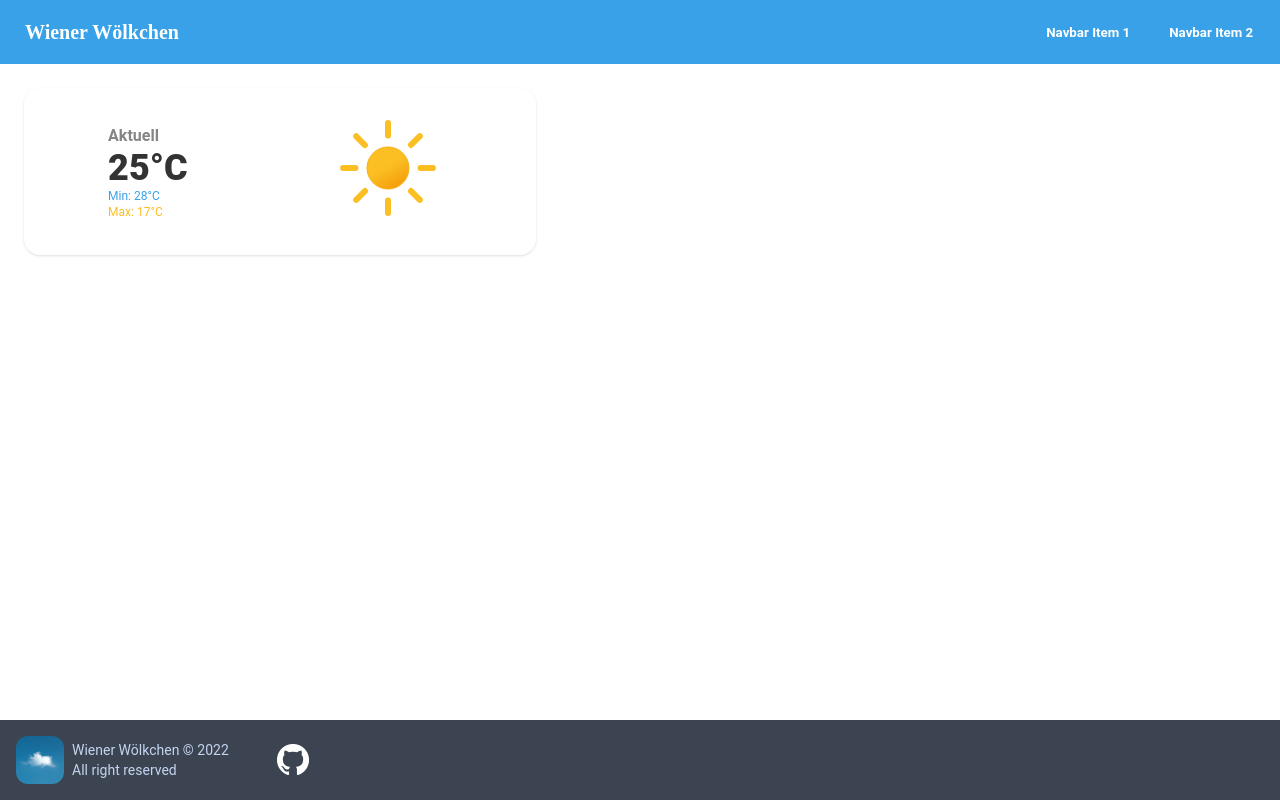
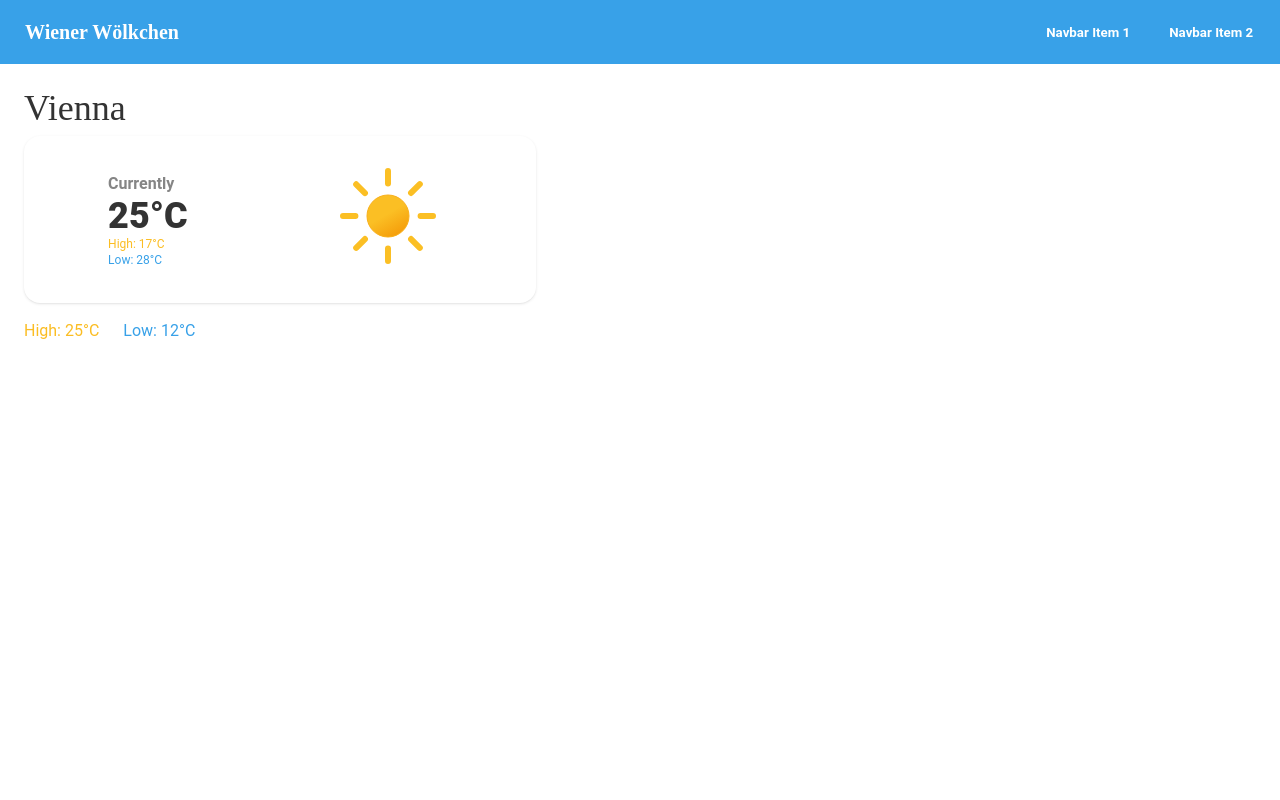
Before and after one commit to Fo00oX/Hera, a Svelte app: page / in a window 1280 px wide. Built offline with nearby package versions, Linux system fonts and the light colour scheme.

Commit message:
extract functions to util

```diff
--- a/src/App.svelte
+++ b/src/App.svelte
@@ -2,13 +2,20 @@
   import Drawer from './lib/Drawer.svelte';
   import Footer from './lib/Footer.svelte';
   import CurrentWeatherCard from './lib/CurrentWeatherCard.svelte';
+  import { currentWeatherData } from './store.ts';
+  import DailyWeatherCard from './lib/DailyWeatherCard.svelte';
 </script>
 
 <Drawer>
-  <div class='flex flex-col justify-between h-full'>
-    <main class='p-6'>
-      <CurrentWeatherCard></CurrentWeatherCard>
-    </main>
-  </div>
-  <Footer />
+  <main class='min-h-full p-6'>
+    <section class='flex flex-col space-y-4'>
+      <article>
+        <h1 class='text-4xl mb-2'>{currentWeatherData("Vienna").location}</h1>
+        <CurrentWeatherCard />
+      </article>
+      <article>
+        <DailyWeatherCard />
+      </article>
+    </section>
+  </main>
 </Drawer>
--- a/src/lib/CurrentWeatherCard.svelte
+++ b/src/lib/CurrentWeatherCard.svelte
@@ -1,19 +1,17 @@
-<script lang='ts'>
-  import { currentWeatherData, dailyTemperatureForecast } from '../store.js';
+<script lang='ts' context='module'>
+  import { currentWeatherData, dailyTemperatureForecast } from '../store.ts';
+  import { inCelsius } from '../util/metrics.ts';
 
-  function inCelsius(temp: number) {
-    return temp + '\xB0C';
-  }
 </script>
 
 <div class='stats shadow w-full max-w-lg'>
 
   <div class='stat flex justify-around items-center'>
     <div>
-      <div class='stat-title font-bold'>Aktuell</div>
-      <div class='stat-value'>{inCelsius(currentWeatherData().temperature)}</div>
-      <div class='stat-desc text-primary'>Min: {inCelsius(dailyTemperatureForecast().high)}</div>
-      <div class='stat-desc text-warning'>Max: {inCelsius(dailyTemperatureForecast().low)}</div>
+      <div class='stat-title font-bold'>Currently</div>
+      <div class='stat-value'>{inCelsius(currentWeatherData("Vienna").temperature)}</div>
+      <div class='stat-desc text-warning'>High: {inCelsius(dailyTemperatureForecast().low)}</div>
+      <div class='stat-desc text-primary'>Low: {inCelsius(dailyTemperatureForecast().high)}</div>
     </div>
     <div class='stat-figure text-secondary'>
       <div class='avatar'>
--- /dev/null
+++ b/src/lib/DailyWeatherCard.svelte
@@ -0,0 +1,12 @@
+<script>
+  import { inCelsius } from '../util/metrics.ts';
+</script>
+
+<div class='flex space-x-6 '>
+  <div class='text-warning'>
+    High: {inCelsius(25)}
+  </div>
+  <div class='text-primary'>
+    Low: {inCelsius(12)}
+  </div>
+</div>
--- a/src/lib/Drawer.svelte
+++ b/src/lib/Drawer.svelte
@@ -1,18 +1,25 @@
-<div class="drawer">
-  <input id="my-drawer-3" type="checkbox" class="drawer-toggle border-white ">
-  <div class="drawer-content flex flex-col">
+<script>
+  import Footer from './Footer.svelte';
+</script>
+
+<div class='drawer'>
+  <input id='my-drawer-3' type='checkbox' class='drawer-toggle border-white '>
+  <div class='drawer-content flex flex-col'>
     <!-- Navbar -->
-    <div class="w-full navbar bg-primary">
-      <div class="flex-none lg:hidden">
-        <label for="my-drawer-3" class="btn btn-square btn-ghost">
-          <svg xmlns="http://www.w3.org/2000/svg" fill="none" viewBox="0 0 24 24" class="inline-block w-6 h-6 stroke-current text-white"><path stroke-linecap="round" stroke-linejoin="round" stroke-width="2" d="M4 6h16M4 12h16M4 18h16"></path></svg>
+    <div class='w-full navbar bg-primary'>
+      <div class='flex-none lg:hidden'>
+        <label for='my-drawer-3' class='btn btn-square btn-ghost'>
+          <svg xmlns='http://www.w3.org/2000/svg' fill='none' viewBox='0 0 24 24'
+               class='inline-block w-6 h-6 stroke-current text-white'>
+            <path stroke-linecap='round' stroke-linejoin='round' stroke-width='2' d='M4 6h16M4 12h16M4 18h16'></path>
+          </svg>
         </label>
       </div>
       <h1 class='flex-1'>
         <a href='./' class='btn btn-ghost normal-case text-xl text-white'>Wiener Wölkchen</a>
       </h1>
-      <div class="flex-none hidden lg:block text-white">
-        <ul class="menu menu-horizontal">
+      <div class='flex-none hidden lg:block text-white'>
+        <ul class='menu menu-horizontal'>
           <!-- Navbar menu content here -->
           <li><a class='btn btn-ghost rounded-lg normal-case'>Navbar Item 1</a></li>
           <li><a class='btn btn-ghost rounded-lg normal-case'>Navbar Item 2</a></li>
@@ -21,12 +28,13 @@
     </div>
     <!-- Page content here -->
     <slot></slot>
+    <Footer />
   </div>
-  <div class="drawer-side text-primary">
-    <label for="my-drawer-3" class="drawer-overlay"></label>
-    <ul class="menu p-4 overflow-y-auto w-80 bg-base-100">
+  <div class='drawer-side text-primary'>
+    <label for='my-drawer-3' class='drawer-overlay'></label>
+    <ul class='menu p-4 overflow-y-auto w-80 bg-base-100'>
       <!-- Sidebar content here -->
-      <li ><a>Sidebar Item 1</a></li>
+      <li><a>Sidebar Item 1</a></li>
       <li><a>Sidebar Item 2</a></li>
 
     </ul>
--- a/src/store.js
+++ /dev/null
@@ -1,19 +0,0 @@
-import { writable, derived } from 'svelte/store';
-
-/** Store for your data.
- This assumes the data you're pulling back will be an array.
- If it's going to be an object, default this to an empty object.
- **/
-export const apiData = writable([]);
-
-/** Data transformation.
- For our use case, we only care about the drink names, not the other information.
- Here, we'll create a derived store to hold the drink names.
- **/
-export const dailyTemperatureForecast = () => {
-  return { high: 28, low: 17 };
-};
-
-export const currentWeatherData = () => {
-  return { location: 'vienna', temperature: 25, feelsLike: 24, humidity: 0.25, windSpeed: 34, condition: 'sunny' };
-};
--- /dev/null
+++ b/src/store.ts
@@ -0,0 +1,84 @@
+export const dailyTemperatureForecast = () => {
+  return { high: 28, low: 17 };
+};
+
+export const currentWeatherData = (location: string) => {
+  if (location === 'Vienna') {
+    return { location: location, temperature: 25, feelsLike: 24, humidity: 0.25, windSpeed: 34, condition: 'sunny' };
+  }
+  return {};
+};
+export const weeklyWeatherForecast = (location: string) => {
+  if (location === 'Vienna') {
+    return {
+      dateRange: {
+        start: "01.05.2022",
+        end: "07.05.2022",
+      },
+      0: {
+        weekday: 'monday',
+        location: location,
+        temperature: 25,
+        feelsLike: 24,
+        humidity: 0.25,
+        windSpeed: 34,
+        condition: 'sunny',
+      },
+      1: {
+        weekday: 'tuesday',
+        location: location,
+        temperature: 25,
+        feelsLike: 24,
+        humidity: 0.25,
+        windSpeed: 34,
+        condition: 'sunny',
+      },
+      2: {
+        weekday: 'wednesday',
+        location: location,
+        temperature: 25,
+        feelsLike: 24,
+        humidity: 0.25,
+        windSpeed: 34,
+        condition: 'sunny',
+      },
+      3: {
+        weekday: 'thurday',
+        location: location,
+        temperature: 25,
+        feelsLike: 24,
+        humidity: 0.25,
+        windSpeed: 34,
+        condition: 'sunny',
+      },
+      4: {
+        weekday: 'friday',
+        location: location,
+        temperature: 25,
+        feelsLike: 24,
+        humidity: 0.25,
+        windSpeed: 34,
+        condition: 'sunny',
+      },
+      5: {
+        weekday: 'saturday',
+        location: location,
+        temperature: 25,
+        feelsLike: 24,
+        humidity: 0.25,
+        windSpeed: 34,
+        condition: 'sunny',
+      },
+      6: {
+        weekday: 'sunday',
+        location: location,
+        temperature: 25,
+        feelsLike: 24,
+        humidity: 0.25,
+        windSpeed: 34,
+        condition: 'sunny',
+      },
+    };
+  }
+  return {};
+};
--- /dev/null
+++ b/src/util/metrics.ts
@@ -0,0 +1,7 @@
+export const inCelsius = (temp: number) => {
+  return temp + '\xB0C';
+};
+
+export const inKmPerH = (temp: number) => {
+  return temp + 'km/h';
+};
```
Also changed, not shown: 1 other file (tests, documents, lock files or other folders).
